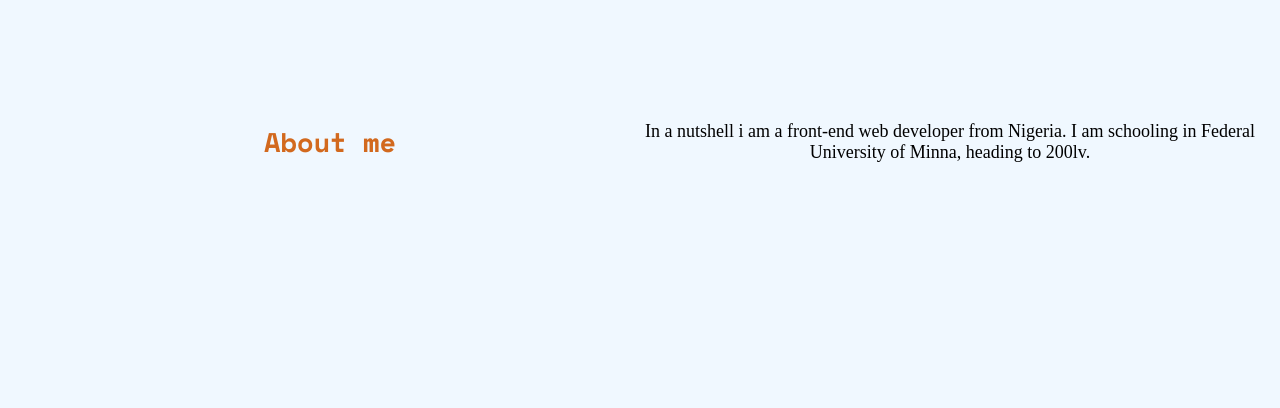
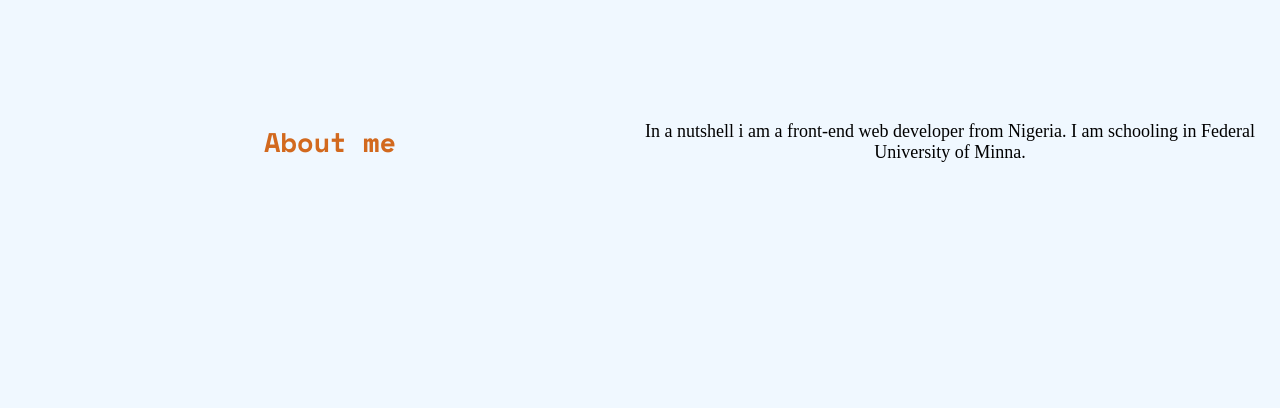
Before and after one commit to olaniyansemilore70/Project-portifolio, a plain HTML site: page index.html in a window 1280 px wide. Shown: the part 920-1328 px from the top of the page. Drawn offline with nearby package versions, Linux system fonts and the light colour scheme.

Commit message:
Update index.html

```diff
--- a/index.html
+++ b/index.html
@@ -33,7 +33,7 @@
 <section id="About">
 <div class="About-title"><h1>About me</h1></div>
 
-<div class="About-text"><p>In a nutshell i am a front-end web developer from Nigeria. I am schooling in Federal University of Minna, heading to 200lv.</p></div>
+<div class="About-text"><p>In a nutshell i am a front-end web developer from Nigeria. I am schooling in Federal University of Minna.</p></div>
 </section>
 
 <section id="Projects">
```
